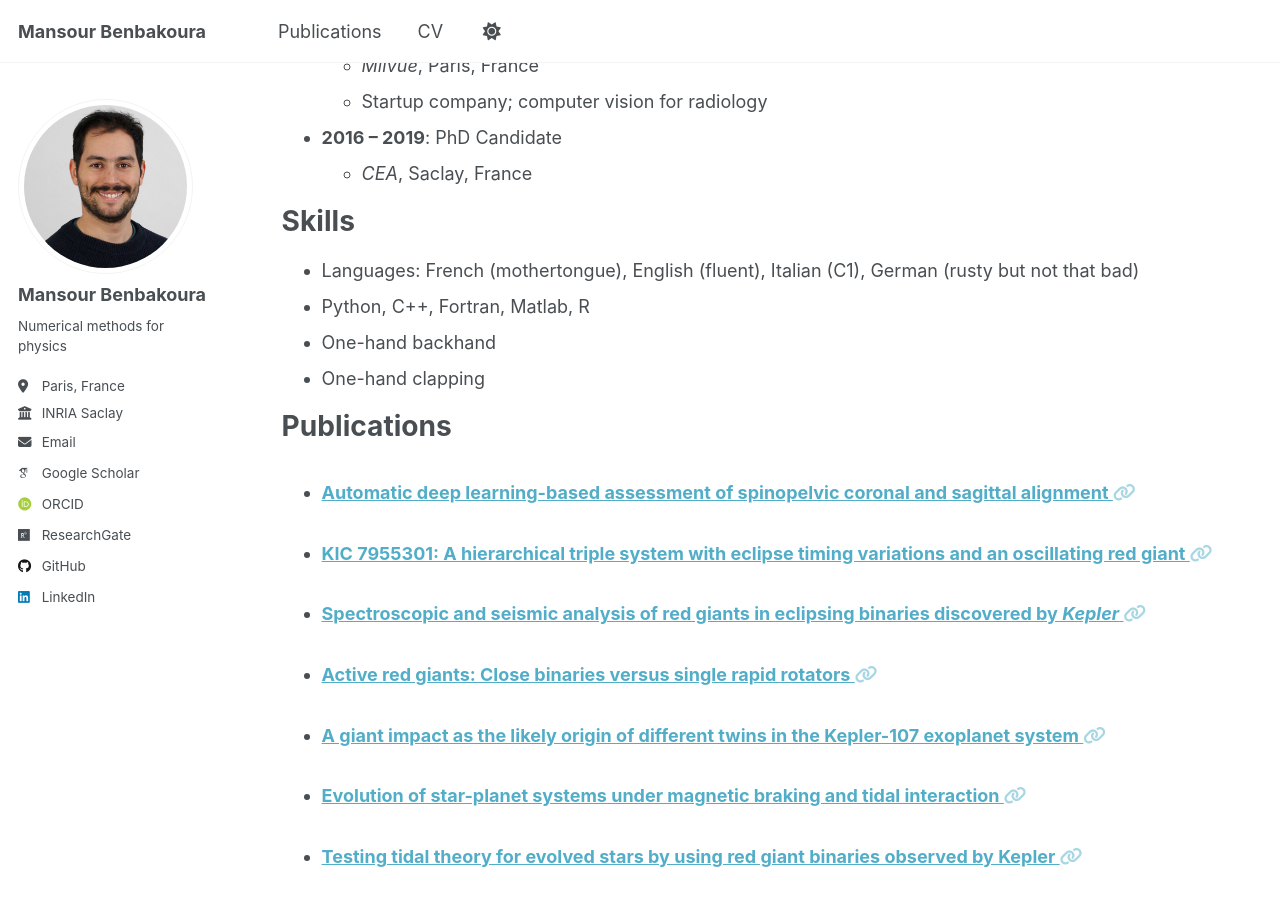
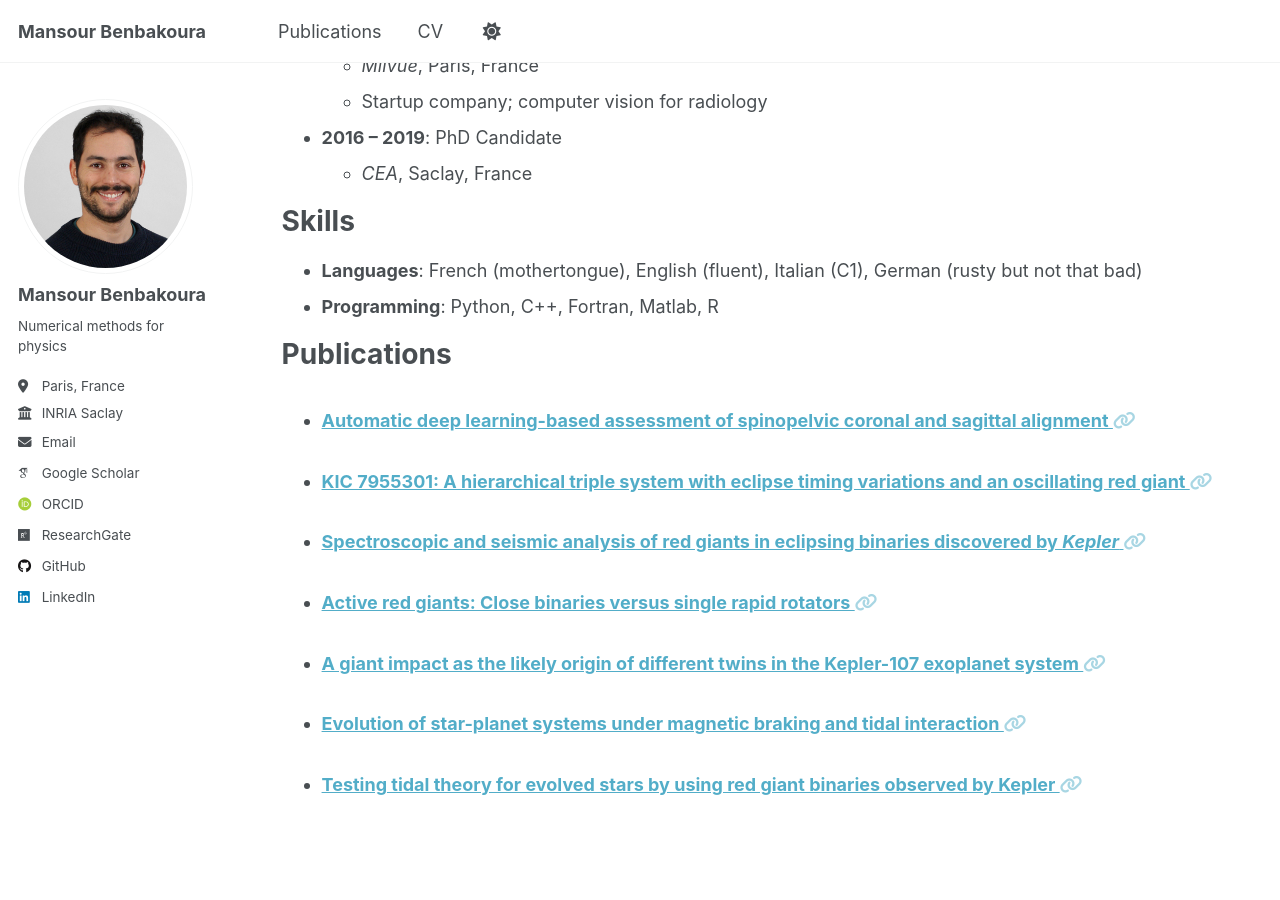
Before and after one commit to mansour-b/mansour-b.github.io, a Jekyll site: the page built from _pages/cv.md, in a window 1280 px wide and 900 px high, scrolled down 706 px. Built offline with Jekyll 4.4.1, drawn with Linux system fonts in a browser that asks for light colours; some web fonts are replaced; a script that is not in the unit is left out.

Commit message:
edit skills again

```diff
--- a/_pages/cv.md
+++ b/_pages/cv.md
@@ -37,10 +37,8 @@ Work experience
 
 Skills
 ======
-* Languages: French (mothertongue), English (fluent), Italian (C1), German (rusty but not that bad)
-* Python, C++, Fortran, Matlab, R
-* One-hand backhand
-* One-hand clapping
+* **Languages**: French (mothertongue), English (fluent), Italian (C1), German (rusty but not that bad)
+* **Programming**: Python, C++, Fortran, Matlab, R
 
 Publications
 ======
```
